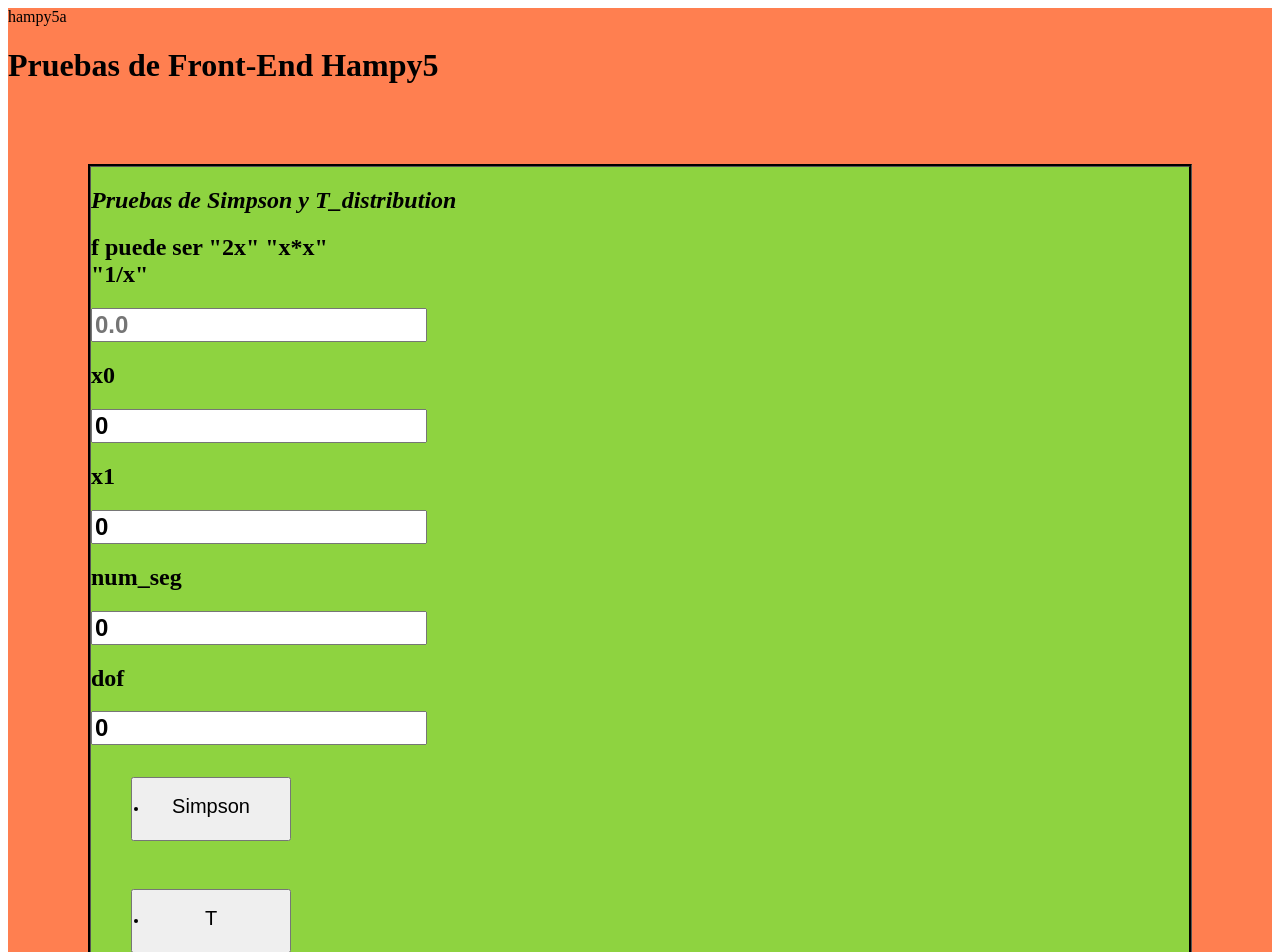
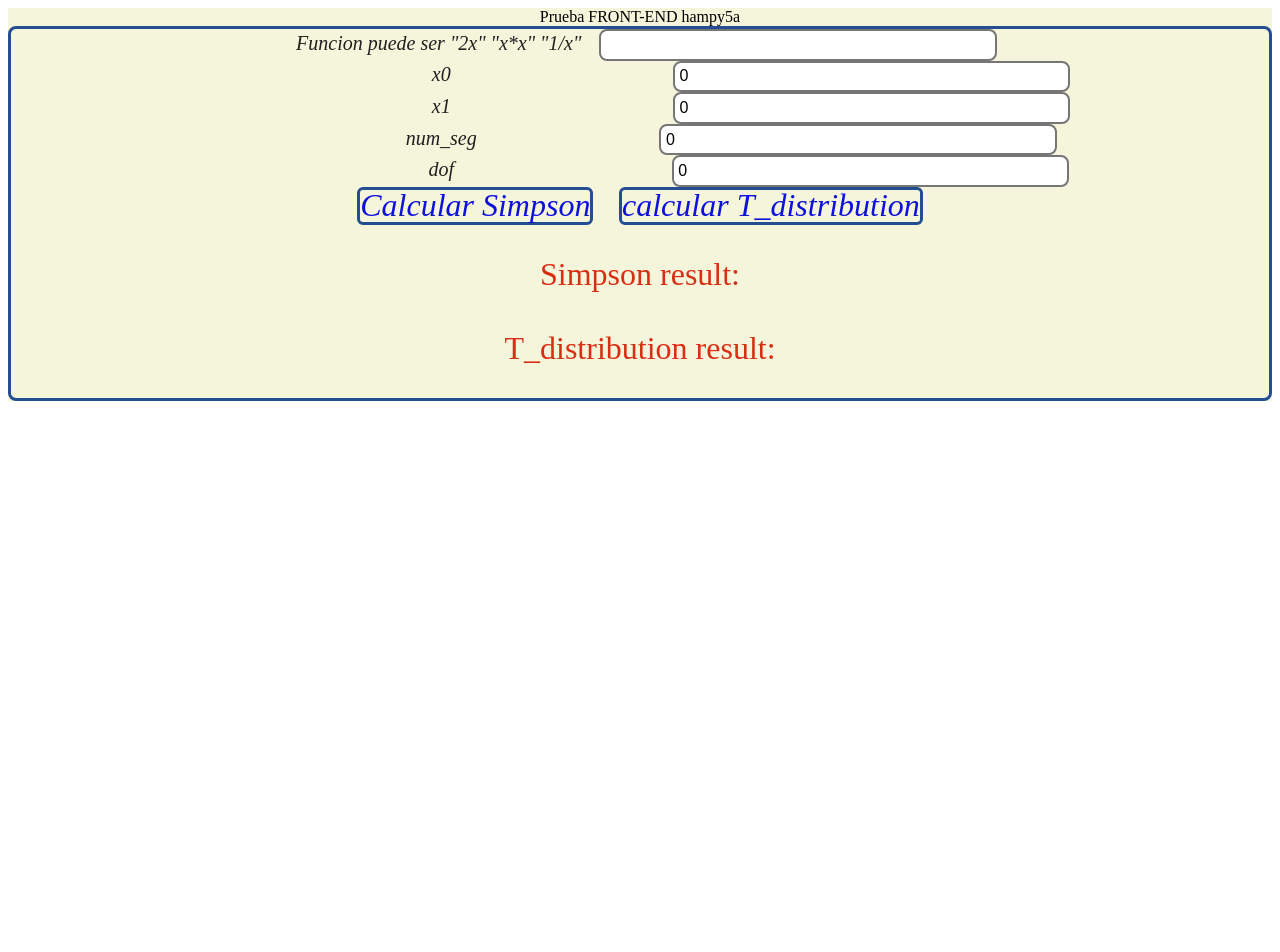
Before and after one commit to IvanAvila1224/hampy5a, an Angular app: page / in a window 1280 px wide. Shown: the top 952 px of the page. After the commit the page ends 800 px from the top, so only its background shows below. Built offline with nearby package versions, Linux system fonts and the light colour scheme.

Commit message:
actualizando ui

```diff
--- a/src/app/app.component.css
+++ b/src/app/app.component.css
@@ -1,3 +1,4 @@
 .content{
-    background-color:coral;
+    background-color: beige;
+    text-align: center;
 }
--- a/src/app/app.component.html
+++ b/src/app/app.component.html
@@ -1,4 +1,4 @@
 <div class="content" role="main">
-  <span>{{ title }}</span>
+  <span>Prueba FRONT-END {{ title }}</span>
     <app-ui></app-ui>
 </div>
--- a/src/app/ui/ui.component.css
+++ b/src/app/ui/ui.component.css
@@ -1,35 +1,95 @@
-.calculator {
-    width: 150px;
-    text-align: center;
-    color: #999;
+.contenedor1{
+    margin-right: 10vw;
+    display: grid;
+    place-items: center;
+    color: #221f1f;
+    border-radius: 1vh;
+    border-color: #244e92;
+    border-style: solid;
+    margin: 0vw;
+
+}
+.input {
+    font-size: em;
+    display: flex;
+    justify-content: center;
+    align-items: center;
+    margin: 1vh 0 4vh 0;
 }
 
-.result {
-    font-size: 3.0em;
-    font-weight: bold;
-    color: red;
+.icon-input1{
+    font-size: 2.5vh;
+    padding: 0 1vw;
+}
+.icon-input2{
+    font-size: 2.5vh;
+    padding: 0 17.35vw;
+}
+.icon-input3{
+    font-size: 2.5vh;
+    padding: 0 17.35vw;
+}
+.icon-input4{
+    font-size: 2.5vh;
+    padding: 0 14.25vw;
+}
+.icon-input5{
+    font-size: 2.5vh;
+    padding: 0 17vw;
+}
+
+.data-input {
+    width: 30vw;
+    height: 100%;
+    padding: .30em;
+    border-radius: 1vh;
+    border-style: solid;
+    font-size: 1em;
+  }
+
+.gruop-buttons{
+  display: flex;
+  justify-content: center;
+  align-items: center;
 
 }
 
-.operator1 {
-    font-size: 1.5em;
-    font-weight: bold;
-    color: black;
+.buttons{
+    margin: 0 1vw;
+    height: 4vh;
+    cursor: pointer;
+    display: flex;
+    justify-content: center;
+    align-items: center;
+    border-radius: 6px;
+    font-size: 4vh;
+    color: rgb(14, 17, 219);
+    border-color: #244e92;
+    border-style: solid;
+}
+
+
+.resultS {
+    margin: 2vw;
+    height: 6vh;
+    cursor: pointer;
+    display: flex;
+    justify-content: center;
+    align-items: center;
+    padding: 0 1vw;
+    font-size: 4vh;
+    color: rgb(217, 46, 20);
 
 }
-
-.operator2 {
-    font-size: 1.5em;
-    font-weight: bold;
-    color: blue;
+.resultT{
+    margin: 2vw;
+    height: 6vh;
+    cursor: pointer;
+    display: flex;
+    justify-content: center;
+    align-items: center;
+    padding: 0 1vw;
+    font-size: 4vh;
+    color: rgb(217, 46, 20);
 
 }
-
-.addition-button {
-    cursor: pointer;
-    color: blue;
-}
-.substraction-button {
-    cursor: pointer;
-    color: green;
-}
--- a/src/app/ui/ui.component.html
+++ b/src/app/ui/ui.component.html
@@ -1,152 +1,49 @@
-<div></div>
-
-<main>
-  <H1> Pruebas de Front-End Hampy5</H1>
-
-
-  <article style="margin: 5rem;">
-    <section class="container" style="
-        border-color: black;
-        border-style: groove;
-        background-color: rgb(142, 211, 64);;
-      ">
-      <h2 style="font-style: italic; font-weight: 700">Pruebas de Simpson y T_distribution</h2>
-
+<div class="contenedor1">
+  <form>
+    <div class="input-gruop">
+      <span class="icon-input1"><i>Funcion puede ser "2x" "x*x" "1/x" </i></span>
+      <input type="text" [(ngModel)]="f" class="data-input" name="f">
+    </div>
     <div>
-        <div class="col-sm-3">
-          <div class="card" style="width: 18rem; margin: 1rem 0rem">
-            <div class="card-body">
-              <h2> f puede ser "2x" "x*x" "1/x" </h2>
-              <form>
-                <div class="input-group">
-                  <span class="input-group-addon">
-                    <i class="glyphicon glyphicon-pencil"></i>
-                  </span>
-                  <input id="f" [(ngModel)]="f" type="string" class="form-control operator1" name="f"
+      <span class="icon-input2"><i>x0</i></span>
+      <input type="number" [(ngModel)]="x0"  class="data-input" name="x0"
         placeholder="0.0" />
     </div>
 
-                <h2> x0 </h2>
-
-                <div class="input-group">
-                  <span class="input-group-addon">
-                    <i class="glyphicon glyphicon-pencil"></i>
-                  </span>
-                  <input id="x0" [(ngModel)]="x0" type="number" class="form-control operator1" name="x0"
+    <div>
+      <span class="icon-input3"><i>x1</i></span>
+      <input type="number" [(ngModel)]="x1"  class="data-input" name="x1"
         placeholder="0.0" />
     </div>
 
-                <h2> x1 </h2>
-
-                <div class="input-group">
-                  <span class="input-group-addon">
-                    <i class="glyphicon glyphicon-pencil"></i>
-                  </span>
-                  <input id="x1" [(ngModel)]="x1" type="number" class="form-control operator1" name="x1"
+    <div>
+      <span class="icon-input4"><i>num_seg</i></span>
+      <input type="number" [(ngModel)]="num_seg"  class="data-input" name="num_seg"
         placeholder="0.0" />
     </div>
 
-                <h2> num_seg </h2>
-
-                <div class="input-group">
-                  <span class="input-group-addon">
-                    <i class="glyphicon glyphicon-pencil"></i>
-                  </span>
-                  <input id="num_seg" [(ngModel)]="num_seg" type="number" class="form-control operator1" name="num_seg"
+    <div>
+      <span class="icon-input5"><i>dof</i></span>
+      <input type="number" [(ngModel)]="dof"  class="data-input" name="dof"
         placeholder="0.0" />
     </div>
+  </form>
 
-                <h2> dof </h2>
-
-                <div class="input-group">
-                  <span class="input-group-addon">
-                    <i class="glyphicon glyphicon-pencil"></i>
-                  </span>
-                  <input id="dof" [(ngModel)]="dof" type="number" class="form-control operator1" name="dof"
-                    placeholder="0.0" />
+  <div class="gruop-buttons">
+    <div class="buttons Simpson-button" (click)="Simpson_rule()">
+      <i>Calcular Simpson<Main></Main></i>
+    </div>
+    <div class="buttons T_distribution-button" (click)="T_distribution()">
+      <i>calcular T_distribution</i>
+    </div>
   </div>
 
-              </form>
+  <div id="result-box">
+    <div class="Simpson-container">
+      <div class="Simpson resultS"><span>Simpson result: </span>{{TextSimpson}}</div>
+    </div>
+    <div class="T_distribution-container">
+      <div class="T_distribution resultT"><span>T_distribution result: </span>{{TextT}}</div>
     </div>
   </div>
 </div>
-      </div>
-
-      <div class="col-sm-3">
-        <div class="card" style="width: 20rem; margin: 1rem 0rem">
-          <div class="card-body">
-            <ul class="list-group list-group-flush">
-              <button type="button" class="btn btn-primary compute-button" style="
-                  width: 10rem;
-                  height: 4rem;
-                  padding: 0;
-                  margin: 1rem 0rem;
-                ">
-                <li class="list-group-item" (click)="Simpson_rule()" style="
-                    height: 2rem;
-                    margin: 1rem 1rem;
-                    background: none;
-                    border-style: none;
-                  ">
-                  <p style="margin: 0; font-size: 20px; font-weight: 500">
-                    Simpson
-                  </p>
-                </li>
-              </button>
-            </ul>
-          </div>
-        </div>
-      </div>
-
-      <div class="col-sm-3">
-        <div class="card" style="width: 20rem; margin: 1rem 0rem">
-          <div class="card-body">
-            <ul class="list-group list-group-flush">
-              <button type="button" class="btn btn-primary compute-button" style="
-                  width: 10rem;
-                  height: 4rem;
-                  padding: 0;
-                  margin: 1rem 0rem;
-                ">
-                <li class="list-group-item" (click)="T_distribution()" style="
-                    height: 2rem;
-                    margin: 1rem 1rem;
-                    background: none;
-                    border-style: none;
-                  ">
-                  <p style="margin: 0; font-size: 20px; font-weight: 500">
-                    T
-                  </p>
-                </li>
-              </button>
-            </ul>
-          </div>
-        </div>
-      </div>
-
-      <div class="col-sm-3">
-        <section>
-          <div class="card text-center" style="width: 20rem; margin: 1rem 0rem">
-            <div class="card-header">Simpson</div>
-            <div class="card-body">
-              <span class="result">{{ TextSimpson }}</span>
-            </div>
-          </div>
-        </section>
-      </div>
-
-      <div class="col-sm-3">
-        <section>
-          <div class="card text-center" style="width: 20rem; margin: 1rem 0rem">
-            <div class="card-header">T</div>
-            <div class="card-body">
-              <span class="result">{{ TextT }}</span>
-            </div>
-          </div>
-        </section>
-      </div>
-
-    </section>
-  </article>
-
-</main>
```
Also changed, not shown: 2 other files (tests, documents, lock files or other folders). Lines whose indentation alone changed are shown as unchanged.
